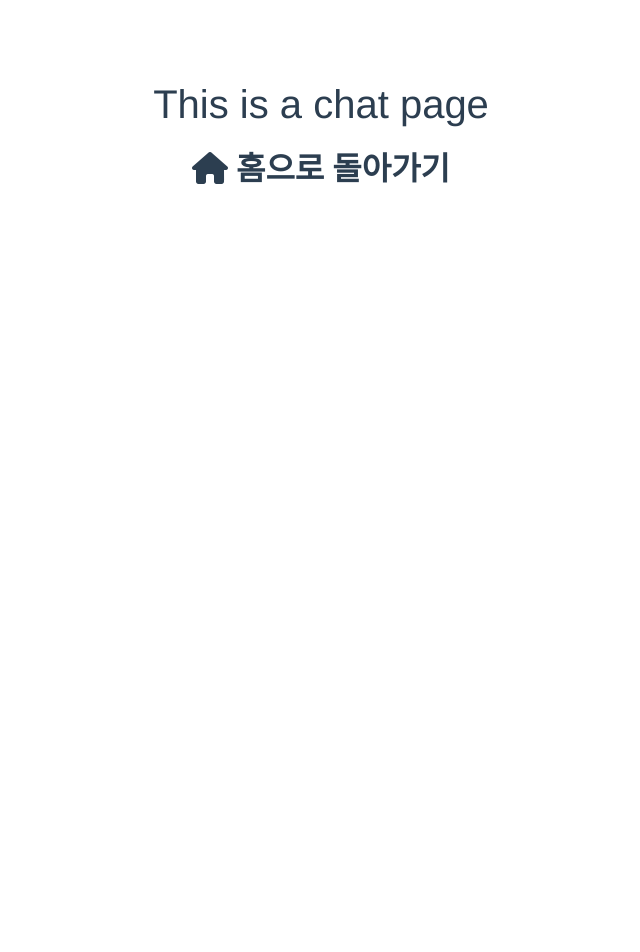
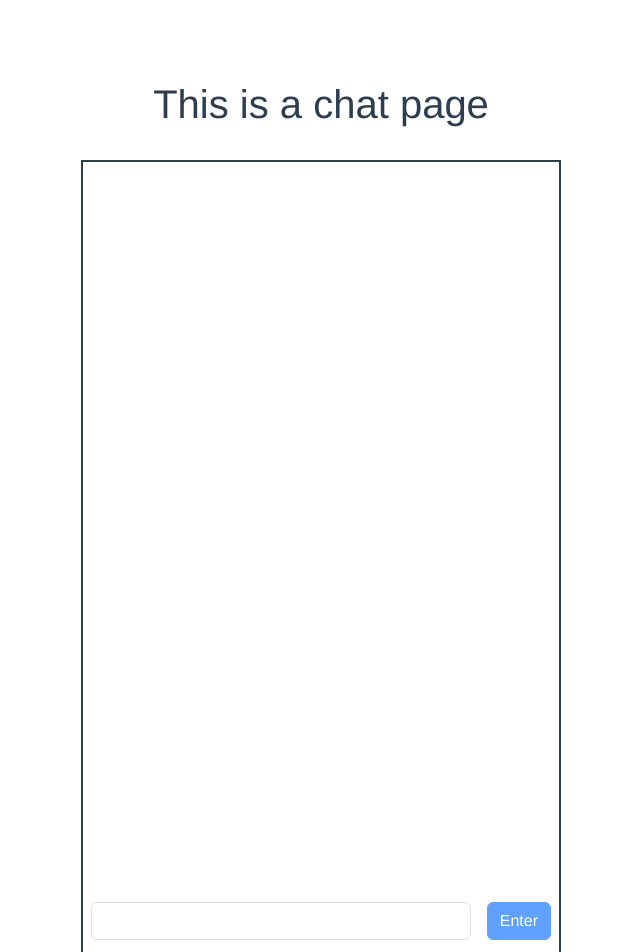
Before and after one commit to hyejungg/langchain-pdf, a Vue app in the folder front/: page /chat in a window 1280 px wide. Shown: the top 952 px of the page, without its empty margins (319-959 px from the left). Before the commit the page ends 800 px from the top, so only its background shows below. Built offline with nearby package versions, Linux system fonts and the light colour scheme.

Commit message:
[feat] front - 채팅 뷰 구현 및 api 연동

```diff
--- /dev/null
+++ b/front/src/api/ChatApi.ts
@@ -0,0 +1,9 @@
+import httpClient from "./HttpClient";
+
+const BASE_URL = "/api/v1/query/";
+
+export default {
+    chat(data: any) {
+        return httpClient.post(BASE_URL + "chat", data);
+    },
+};
--- /dev/null
+++ b/front/src/components/ChatComponent.vue
@@ -0,0 +1,51 @@
+<template>
+    <div class="mx-2 my-2">
+        <div class="me-content px-2 py-1" v-if="this.type === 'me'">
+            <i class="fa-solid fa-user" />
+            <span> : {{ this.content }} </span>
+        </div>
+        <div class="computer-content px-2 py-1" v-if="this.type === 'computer'">
+            <i class="fa-solid fa-robot" />
+            <span> : {{ this.content }} </span>
+        </div>
+    </div>
+</template>
+
+<script>
+export default {
+    name: "ChatComponent",
+    props: {
+        type: {
+            type: String,
+            require: true,
+        },
+        content: {
+            type: String,
+            require: true,
+        },
+    },
+};
+</script>
+
+<style scoped lang="scss">
+.me-content {
+    border: 1px solid red;
+    text-align: left;
+    width: auto;
+    height: auto;
+    float: right;
+}
+.computer-content {
+    border: 1px solid blue;
+    text-align: left;
+    width: auto;
+    height: auto;
+    float: left;
+}
+
+div::after {
+    display: block;
+    content: "";
+    clear: both;
+}
+</style>
--- a/front/src/views/ChatView.vue
+++ b/front/src/views/ChatView.vue
@@ -1,9 +1,30 @@
 <template>
     <div class="chat">
         <h1>This is a chat page</h1>
-
-        <div></div>
-
+        <div class="chat_info">
+            <div class="chat_content">
+                <b-overlay :show="isLoading" class="d-inline-block">
+                    <div v-for="chat in chatHistory" :key="chat.num">
+                        <chat-component
+                            :type="chat.type"
+                            :content="chat.content"
+                        />
+                    </div>
+                </b-overlay>
+            </div>
+            <div class="chat_request mt-2 d-flex">
+                <b-input v-model="question" class="mx-2 flex-fill" />
+                <b-button
+                    class="mx-2"
+                    :disabled="isQuestionValid"
+                    type="submit"
+                    variant="primary"
+                    @click="showQuestion"
+                >
+                    Enter
+                </b-button>
+            </div>
+        </div>
         <div class="mt-4 go-to-home">
             <i class="fa-solid fa-house fa-2x" @click="goHomeView">
                 홈으로 돌아가기
@@ -13,13 +34,86 @@
 </template>
 
 <script>
+import ChatApi from "@/api/ChatApi.ts";
+import ChatComponent from "@/components/ChatComponent.vue";
+
 export default {
+    components: {
+        ChatComponent,
+    },
+    data() {
+        return {
+            question: "",
+            chatHistory: [],
+            num: 0,
+            isLoading: false,
+        };
+    },
     methods: {
         goHomeView() {
             this.$router.push({ name: "home" });
+        },
+        resetQuestion() {
+            this.question = "";
+        },
+        showQuestion() {
+            const requestDto = {
+                question: this.question,
+            };
+            this.addChatHistory("me", this.question, ++this.num);
+            this.getChat(requestDto);
+            this.resetQuestion();
+        },
+        addChatHistory(type, content, num) {
+            this.chatHistory.push({
+                type: type,
+                content: content,
+                num: num,
+            });
+        },
+        getChat(requestDto) {
+            this.isLoading = true;
+            ChatApi.chat(requestDto)
+                .then((response) => {
+                    console.log(response);
+                    if (response.data.success) {
+                        this.isLoading = false;
+                        this.addChatHistory(
+                            "computer",
+                            response.data.data.content,
+                            ++this.num
+                        );
+                        console.log("성공");
+                    } else {
+                        console.log("실패");
+                    }
+                })
+                .catch((err) => {
+                    console.log(err);
+                });
+        },
+    },
+    computed: {
+        isQuestionValid() {
+            return this.question === "" || !this.question;
         },
     },
 };
 </script>
 
-<style scoped></style>
+<style scoped lang="scss">
+.chat_info {
+    margin-top: 2rem;
+    margin-bottom: 2rem;
+    margin-left: 25%;
+
+    width: 50%;
+    height: 800px;
+    border: 2px solid #2c3e50;
+}
+
+.chat_content {
+    height: 92%;
+    overflow: scroll;
+}
+</style>
```
